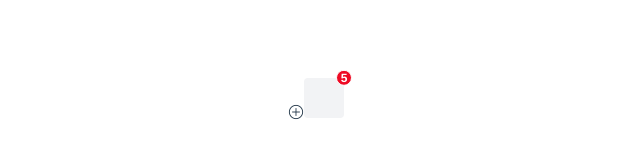
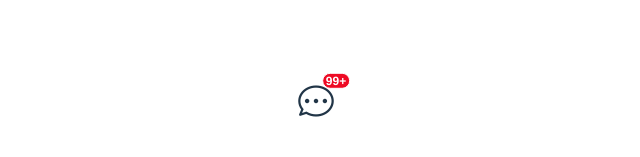
Before and after one commit to wayliuguo/WUI, a Vue app in the folder play/: page / in a window 1280 px wide. Shown: the part 299-456 px from the top of the page, without its empty margins (324-964 px from the left). Built offline with nearby package versions, Linux system fonts and the light colour scheme; a web font is replaced by a local one.

Commit message:
feat: icon

```diff
--- a/packages/components/Icon/Icon.tsx
+++ b/packages/components/Icon/Icon.tsx
@@ -1,13 +1,66 @@
-import { defineComponent } from 'vue'
+import {
+  computed,
+  defineComponent,
+  type PropType,
+  type ExtractPropTypes
+} from 'vue'
+import {
+  addUnit,
+  numericProp,
+  makeStringProp,
+  createNamespace
+} from '@w-ui/utils'
+import { Badge, type BadgeProps } from '@w-ui/components/Badge'
+
+const bem = createNamespace('icon')
 
 const name = 'w-icon'
 
+const isImage = (name?: string) => name?.includes('/')
+
+export const iconProps = {
+  dot: Boolean,
+  tag: makeStringProp<keyof HTMLElementTagNameMap>('i'),
+  name: String,
+  size: numericProp,
+  badge: numericProp,
+  color: String,
+  badgeProps: Object as PropType<Partial<BadgeProps>>,
+  classPrefix: String
+}
+
+export type IconProps = ExtractPropTypes<typeof iconProps>
+
 export default defineComponent({
   name,
-  setup() {
+
+  props: iconProps,
+
+  setup(props, { slots }) {
+    const classPrefix = computed(() => props.classPrefix || bem.b())
+
     return () => {
+      const { tag, dot, name, size, badge, color } = props
+      const isImageIcon = isImage(name)
+
       return (
-        <span class="w-icon">&#xe695;</span>
+        <Badge
+          dot={dot}
+          tag={tag}
+          class={[
+            classPrefix.value,
+            isImageIcon ? '' : `${classPrefix.value}-${name}`
+          ]}
+          style={{
+            color,
+            fontSize: addUnit(size)
+          }}
+          content={badge}
+          {...props.badgeProps}
+        >
+          {slots.default?.()}
+          {isImageIcon && <img class={bem.e('image')} src={name} />}
+        </Badge>
       )
     }
   }
--- a/play/package.json
+++ b/play/package.json
@@ -4,7 +4,7 @@
   "version": "0.0.0",
   "type": "module",
   "scripts": {
-    "dev": "vite",
+    "dev": "vite --port 8080",
     "build": "vue-tsc && vite build",
     "preview": "vite preview"
   },
--- a/play/src/App.vue
+++ b/play/src/App.vue
@@ -6,8 +6,8 @@ import PlayBadge from './components/PlayBadge.vue';
 
 <template>
   <PlayLoading v-if="false"></PlayLoading>
+  <PlayBadge v-if="false"></PlayBadge>
   <PlayIcon></PlayIcon>
-  <PlayBadge></PlayBadge>
 </template>
 
 <style scoped>
--- a/play/src/components/PlayIcon.vue
+++ b/play/src/components/PlayIcon.vue
@@ -1,5 +1,5 @@
 <script setup lang="ts"></script>
 
 <template>
-  <w-icon></w-icon>
+  <w-icon name="chat-o" badge="99+" size="40"></w-icon>
 </template>
```
